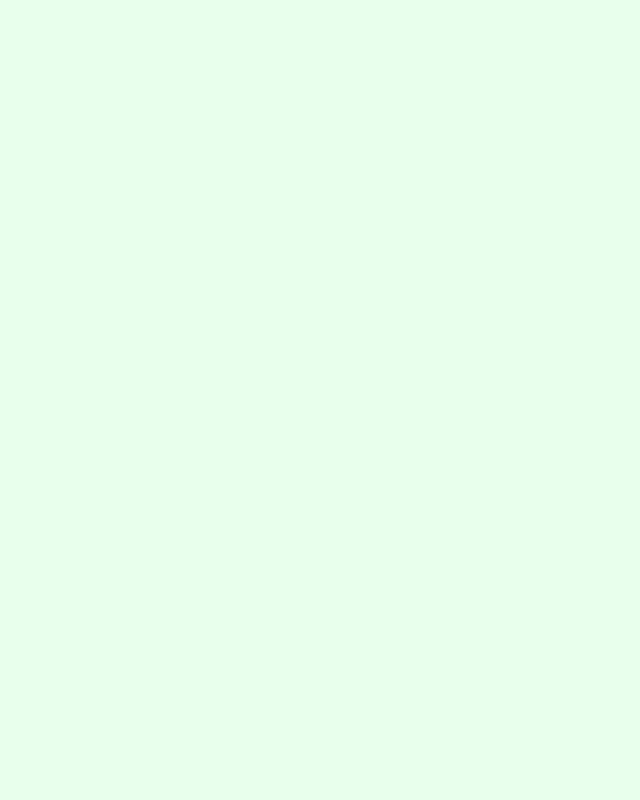
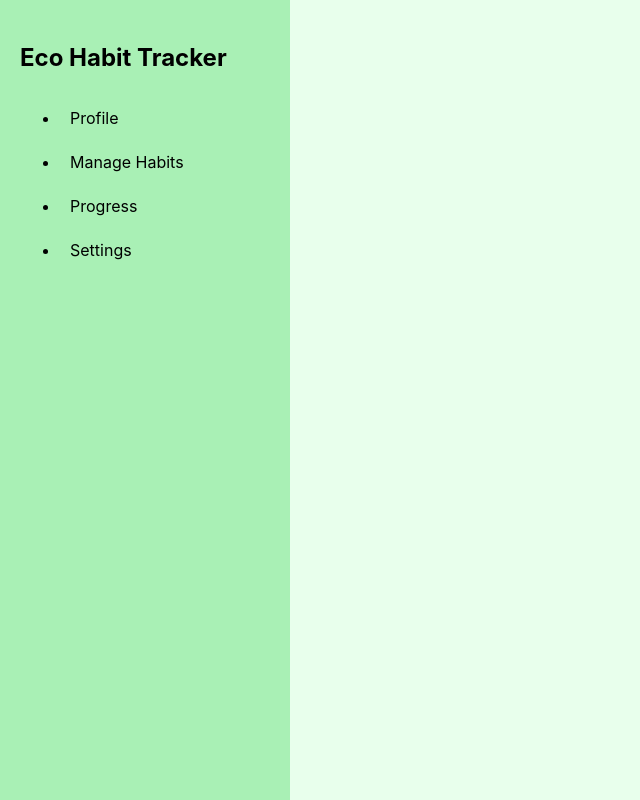
Before and after one commit to ErinF10/eco_habit_tracker, a React (Vite) app in the folder frontend/: page /dashboard in a window 1280 px wide. Before the commit this address had no page. Shown: the whole page, without its empty margins (0-640 px from the left). Built offline with nearby package versions, Linux system fonts and the light colour scheme.

Commit message:
Added more routes and began styling navbar

```diff
--- a/frontend/src/App.jsx
+++ b/frontend/src/App.jsx
@@ -5,11 +5,13 @@ import './styles/App.css'
 import LandingPage from './pages/LandingPage';
 import About from './pages/About'
 import ContactUs from './pages/ContactUs';
-// import Dashboard from './pages/Dashboard';
-// import Profile from './pages/Profile';
-// import ManageHabits from './pages/ManageHabits';
-// import Settings from './pages/Settings';
-// import Progress from './pages/Progress';
+import Dashboard from './pages/Dashboard';
+import Profile from './pages/Profile';
+import ManageHabits from './pages/ManageHabits';
+import Settings from './pages/Settings';
+import Progress from './pages/Progress';
+import SignIn from './pages/SignIn';
+import RoutineSurvey from './pages/RoutineSurvey';
 
 function App() {
 
@@ -20,6 +22,13 @@ function App() {
           <Route path='/' element={<LandingPage />} />
           <Route path='/about' element={<About />} />
           <Route path='/contact' element={<ContactUs />} />
+          <Route path='/dashboard' element={<Dashboard />} />
+          <Route path='/profile' element={<Profile />} />
+          <Route path='/manage-habits' element={<ManageHabits />} />
+          <Route path='/settings' element={<Settings />} />
+          <Route path='/progress' element={<Progress />} />
+          <Route path='/signin' element={<SignIn />} />
+          <Route path='/routine-survey' element={<RoutineSurvey />} />
         </Routes>
       </div>
     </Router>
--- a/frontend/src/components/common/Navbar.jsx
+++ b/frontend/src/components/common/Navbar.jsx
@@ -1,11 +1,23 @@
 import React from "react";
+import { Link } from "react-router-dom";
 
 const Navbar = () => {
+    const navItems = [
+        { name: 'Profile', path: '/profile' },
+        { name: 'Manage Habits', path: '/manage-habits' },
+        { name: 'Progress', path: '/progress' },
+        { name: 'Settings', path: '/progress'},
+    ]
     return (
-        <div className="navbar-container">
-            <div className="navbar">
-                <h1>Test</h1>
-            </div>
+        <div className="navbar">
+            <h2>Eco Habit Tracker</h2>
+            <ul className="nav-items">
+                {navItems.map((item, index) => (
+                    <li key={index} className="nav-item">
+                        <Link to={item.path}>{item.name}</Link>
+                    </li>
+                ))}
+            </ul>
         </div>
     )
 }
--- a/frontend/src/pages/Dashboard.jsx
+++ b/frontend/src/pages/Dashboard.jsx
@@ -1,8 +1,12 @@
 import React from "react";
+import Navbar from "../components/common/navbar";
 
 const dashboard = () => {
     return (
-        <div>
+        <div className="dashboard">
+            <div className="navbar-container">
+                <Navbar />
+            </div>
             <p>test</p>
         </div>
     )
--- a/frontend/src/pages/LandingPage.jsx
+++ b/frontend/src/pages/LandingPage.jsx
@@ -21,7 +21,7 @@ const LandingPage = () => {
                     <div className="auth-links">
                         <Link to="/signin" className="auth-link">Sign In</Link>
                         <span className="separator">|</span>
-                        <Link to="/create-account" className="auth-link">Create Account</Link>
+                        <Link to="/signin" className="auth-link">Create Account</Link>
                     </div>
                 </nav>
             </header>
--- a/frontend/src/pages/ManageHabits.jsx
+++ b/frontend/src/pages/ManageHabits.jsx
@@ -0,0 +1,11 @@
+import React from "react";
+
+const ManageHabits = () => {
+    return (
+        <div>
+
+        </div>
+    )
+}
+
+export default ManageHabits;
--- a/frontend/src/pages/Profile.jsx
+++ b/frontend/src/pages/Profile.jsx
@@ -0,0 +1,11 @@
+import React from "react";
+
+const Profile = () => {
+    return (
+        <div>
+
+        </div>
+    )
+}
+
+export default Profile;
--- a/frontend/src/pages/Progress.jsx
+++ b/frontend/src/pages/Progress.jsx
@@ -0,0 +1,11 @@
+import React from "react";
+
+const Progress = () => {
+    return (
+        <div>
+
+        </div>
+    )
+}
+
+export default Progress;
--- a/frontend/src/pages/RoutineSurvey.jsx
+++ b/frontend/src/pages/RoutineSurvey.jsx
@@ -0,0 +1,11 @@
+import React from "react";
+
+const RoutineSurvey = () => {
+    return (
+        <div>
+
+        </div>
+    )
+}
+
+export default RoutineSurvey;
--- a/frontend/src/pages/Settings.jsx
+++ b/frontend/src/pages/Settings.jsx
@@ -0,0 +1,11 @@
+import React from "react";
+
+const Settings = () => {
+    return (
+        <div>
+
+        </div>
+    )
+}
+
+export default Settings;
--- a/frontend/src/pages/SignIn.jsx
+++ b/frontend/src/pages/SignIn.jsx
@@ -0,0 +1,14 @@
+import React from "react";
+import { Link } from "react-router-dom";
+
+const SignIn = () => {
+    return (
+        <div>
+            <Link to='/dashboard'>
+                <button>Sign In</button>
+            </Link>
+        </div>
+    )
+}
+
+export default SignIn;
--- a/frontend/src/styles/App.css
+++ b/frontend/src/styles/App.css
@@ -25,9 +25,25 @@ a {
 .landing-page .header-item:not(:last-child)::after {
   content: '|';
   margin: 0 5px;
-  /* color: #6e6e6e;  */
+  color: #6e6e6e;
 }
 
 .landing-page .separator {
   padding: 0 5px;
+  color: #6e6e6e;
 }
+
+.navbar-container {
+  background-color: #a9f0b5;
+  width: 250px; /* Adjust the width of the navbar as needed */
+  height: 100%;
+  position: fixed;
+  left: 0;
+  top: 0;
+  overflow-y: auto; /* In case the navbar content is long */
+  padding: 20px;
+}
+
+.nav-item {
+  padding: 10px;
+}
```
